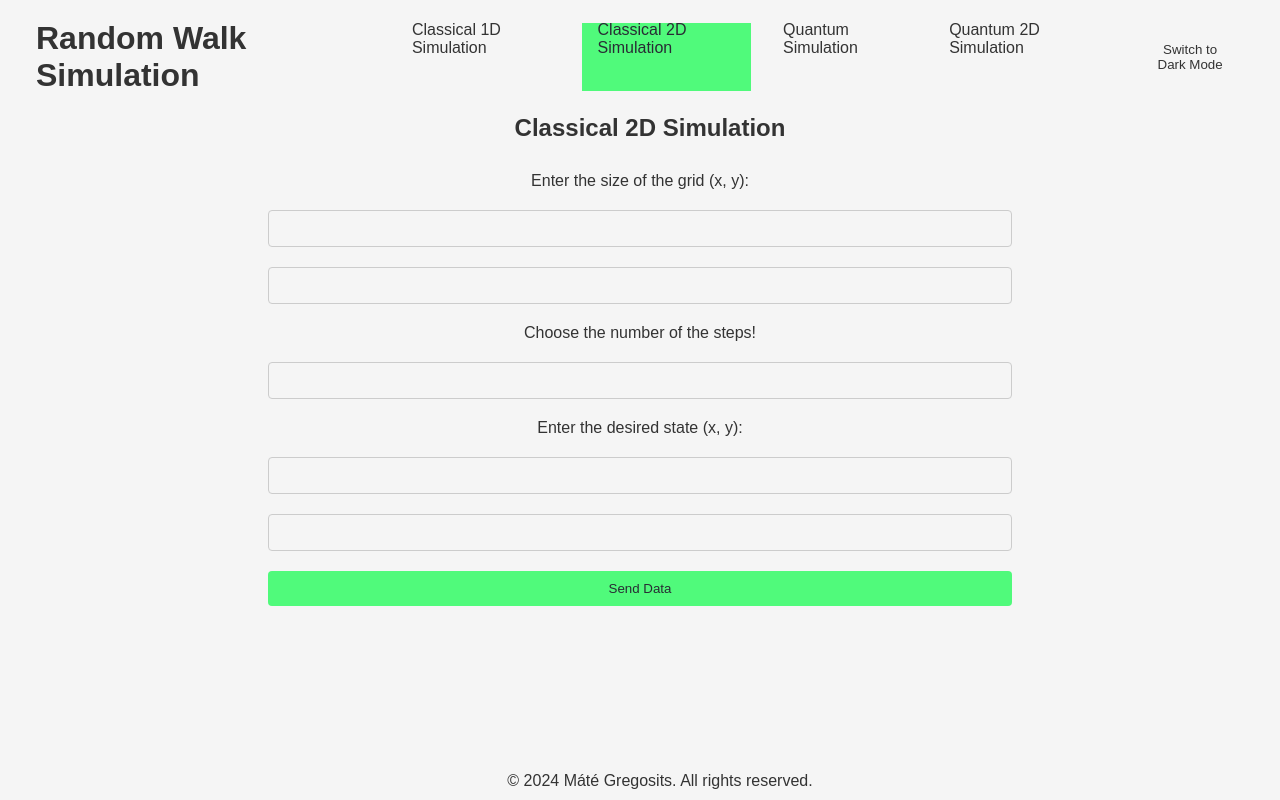
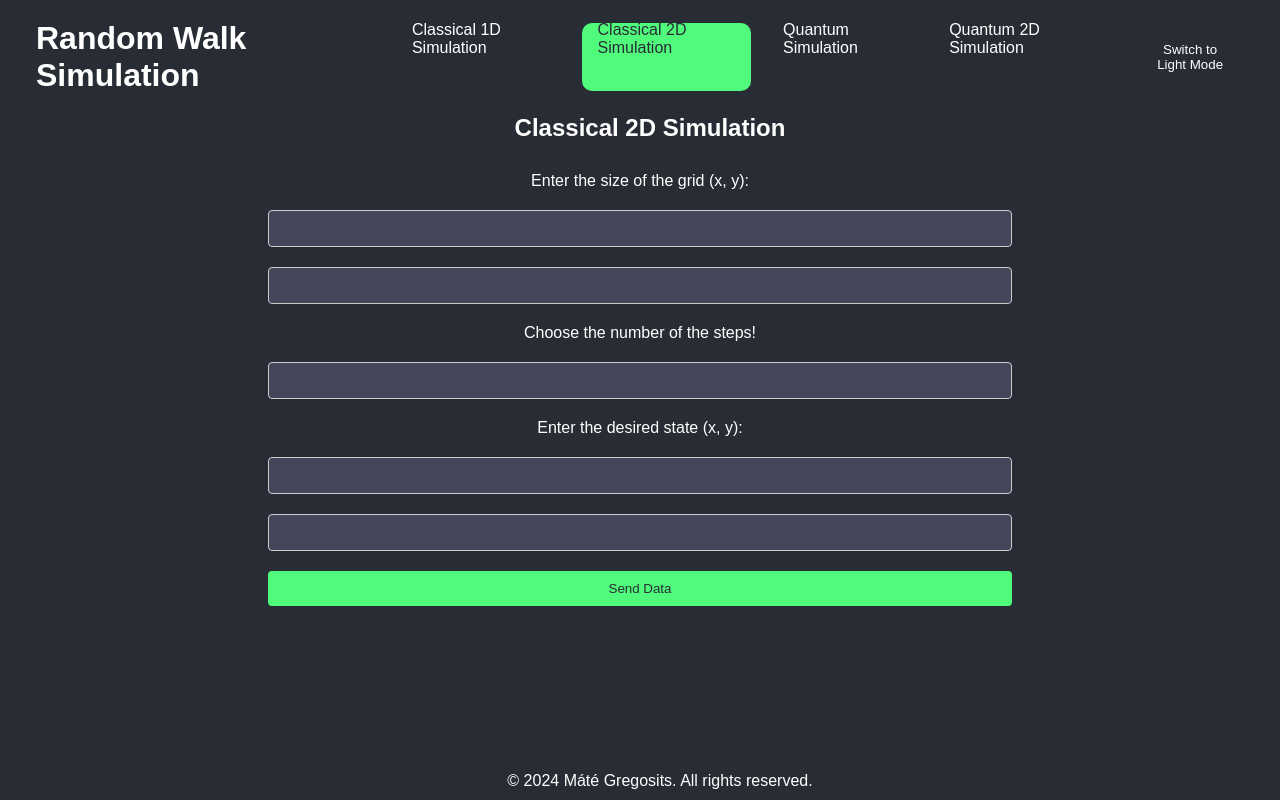
Before and after one commit to MGregosits/randomwalk-sim, a React (Create React App) app in the folder React-Frontend/: page / in a window 1280 px wide. Built offline with nearby package versions, Linux system fonts and the light colour scheme; what cytoscape-cola would draw is missing.

Commit message:
Minor css changes

```diff
--- a/React-Frontend/src/components/NavBar.css
+++ b/React-Frontend/src/components/NavBar.css
@@ -44,15 +44,20 @@ body {
     display: flex;
     align-items: center;
     padding: 1rem 1rem 1rem 1rem;
+    border-radius: 10px;
+    transition: background-color 0.3s ease, color ease;
 }
 
 .nav li:hover {
     background-color:  #9df2b3;
+    color: #444b58;
+    border-radius: 10px;
 }
 
 .nav li.active {
     background-color: #50fa7b;
     color: #282c34;
+    border-radius: 10px;
 }
 
 .theme-toggle {
--- a/React-Frontend/src/contexts/ThemeContext.js
+++ b/React-Frontend/src/contexts/ThemeContext.js
@@ -5,7 +5,7 @@ const ThemeContext = createContext();
 const ThemeProvider = ({ children }) => {
   const [theme, setTheme] = useState(() => {
     // Check for saved theme in local storage
-    return localStorage.getItem('theme') || 'light';
+    return localStorage.getItem('theme') || 'dark';
   });
 
   useEffect(() => {
```
